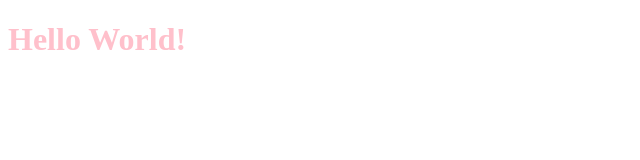
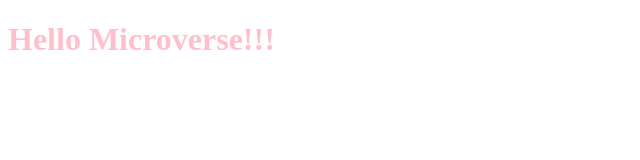
Before and after one commit to Maedea9/Hello-World3, a website: page index.html in a window 1280 px wide. Shown: the whole page, without its empty margins (0-640 px from the left). Drawn offline with Linux system fonts and the light colour scheme.

```diff
--- a/index.html
+++ b/index.html
@@ -9,7 +9,7 @@
 </head>
 <body>
     <div class="header">
-        <h1>Hello World!</h1>
+        <h1>Hello Microverse!!!</h1>
       </div>
 
 
```
